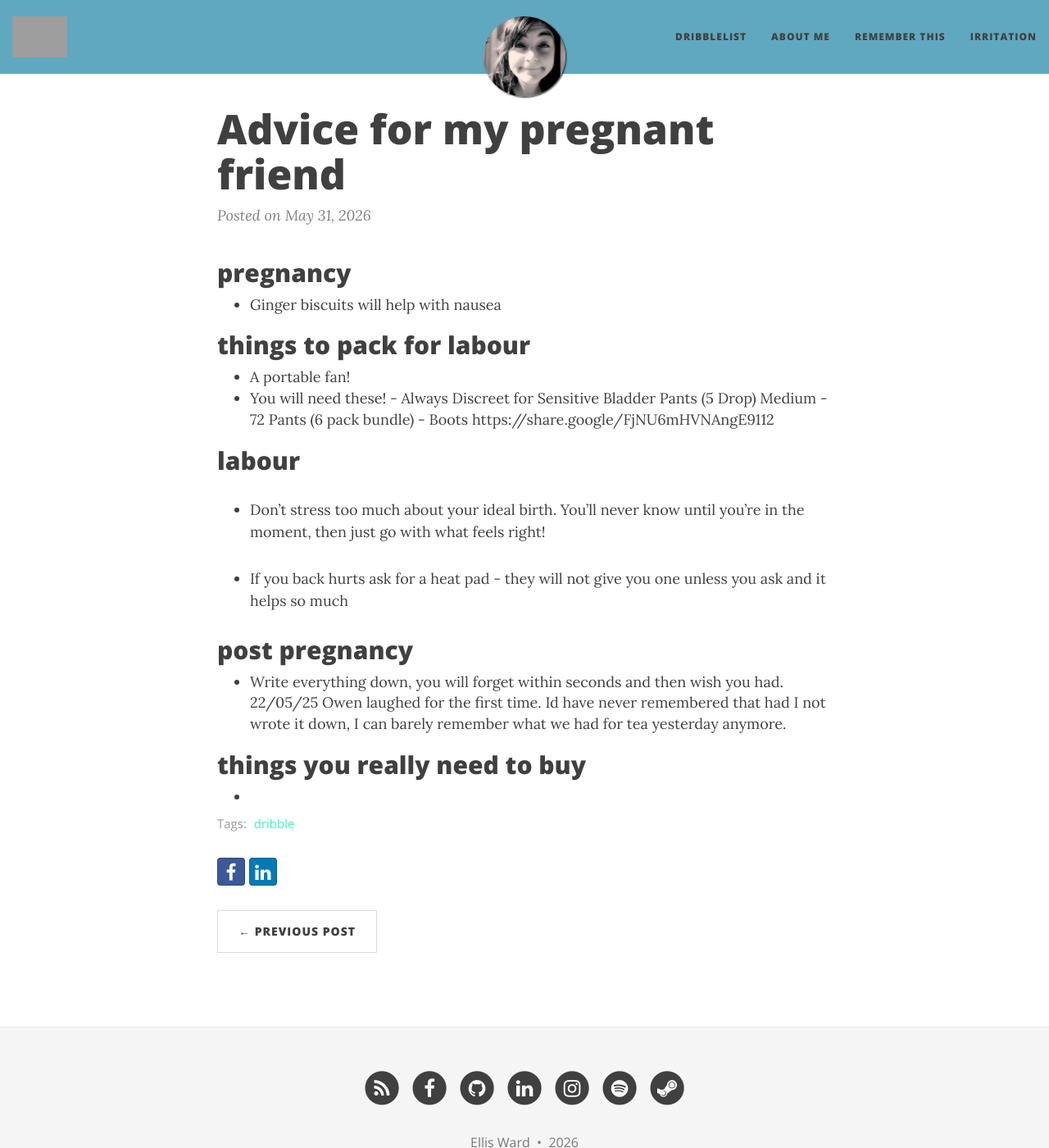
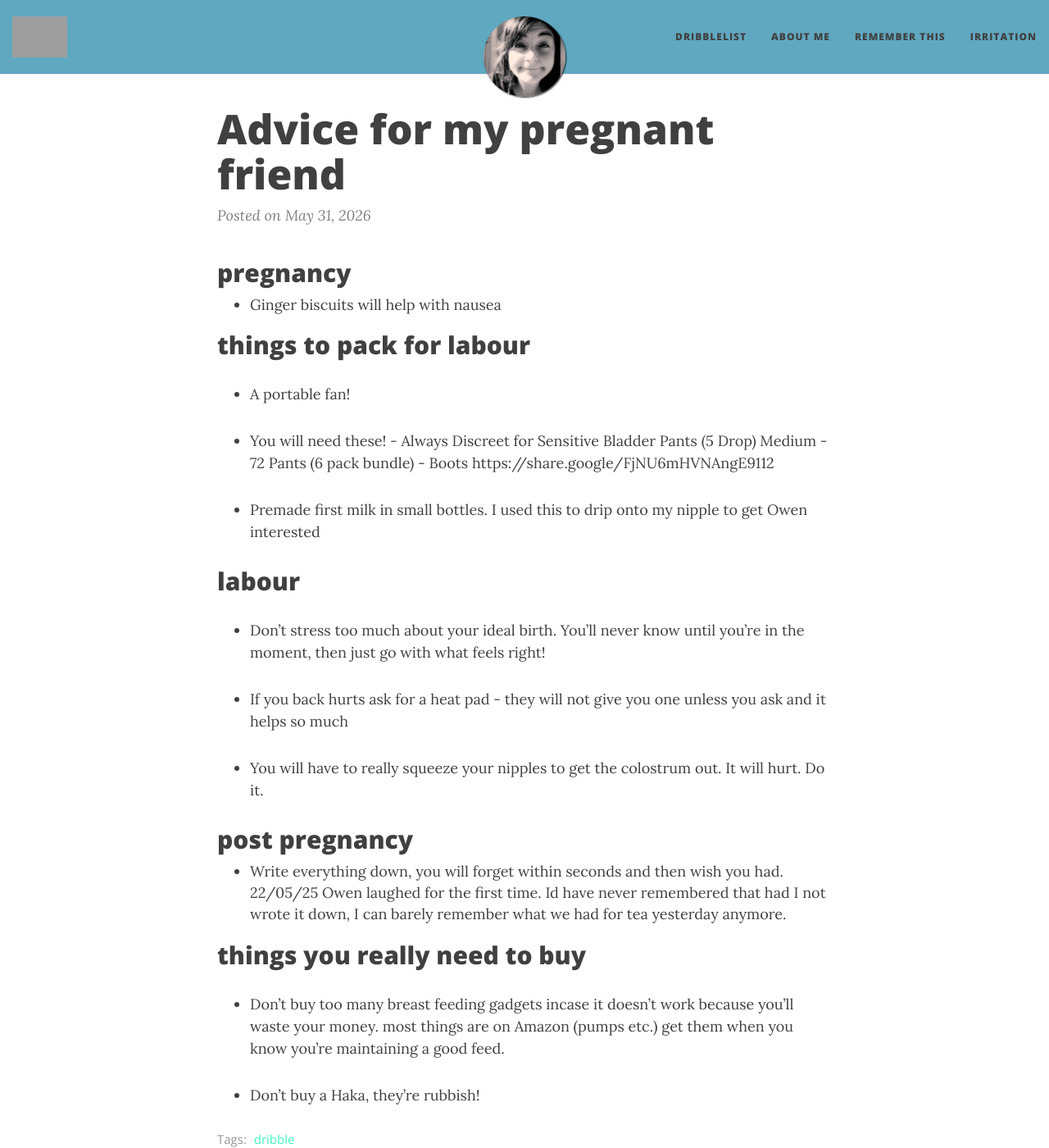
Before and after one commit to ellis-ward/ellis-ward.github.io, a Jekyll site: the page built from _posts/dribble/2026-05-31-adviceformypregnantfriends.md, in a window 1280 px wide and 1400 px high. Shown: the whole window at 82% size. Built offline with Jekyll 4.4.1, drawn with Linux system fonts in a browser that asks for light colours; nearby versions of some CDN libraries; grey boxes are pictures that could not be loaded.

Commit message:
Update 2026-05-31-adviceformypregnantfriends.md

```diff
--- a/_posts/dribble/2026-05-31-adviceformypregnantfriends.md
+++ b/_posts/dribble/2026-05-31-adviceformypregnantfriends.md
@@ -12,7 +12,10 @@ tags: dribble
 <h2>things to pack for labour</h2>
 
 - A portable fan!
+
 - You will need these! - Always Discreet for Sensitive Bladder Pants (5 Drop) Medium - 72 Pants (6 pack bundle) - Boots https://share.google/FjNU6mHVNAngE9112
+
+- Premade first milk in small bottles. I used this to drip onto my nipple to get Owen interested
 
 <h2>labour</h2>
 
@@ -20,10 +23,14 @@ tags: dribble
 
 - If you back hurts ask for a heat pad - they will not give you one unless you ask and it helps so much
 
+- You will have to really squeeze your nipples to get the colostrum out. It will hurt. Do it.
+
 <h2>post pregnancy</h2>
 
 - Write everything down, you will forget within seconds and then wish you had. 22/05/25 Owen laughed for the first time. Id have never remembered that had I not wrote it down, I can barely remember what we had for tea yesterday anymore.
 
 <h2>things you really need to buy</h2>
 
--
+- Don't buy too many breast feeding gadgets incase it doesn't work because you'll waste your money. most things are on Amazon (pumps etc.) get them when you know you're maintaining a good feed.
+
+- Don't buy a Haka, they're rubbish!
```
